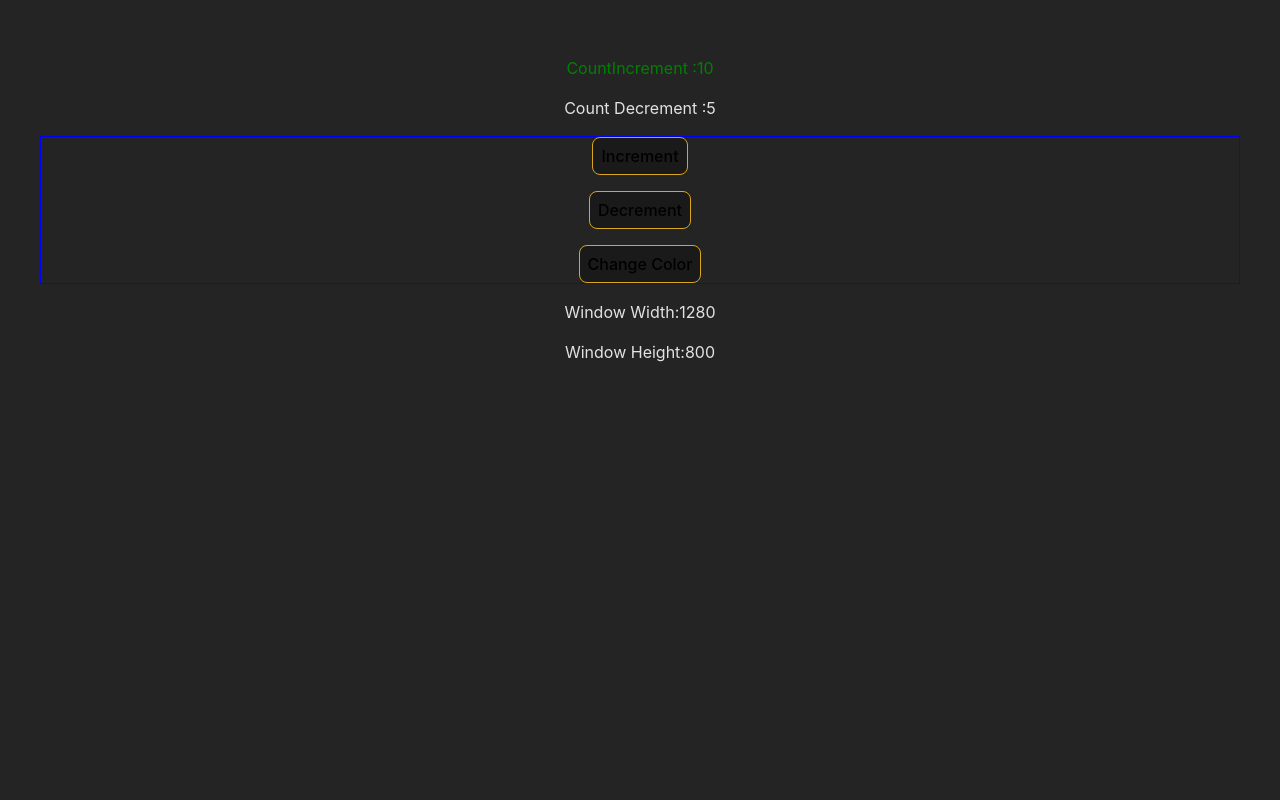
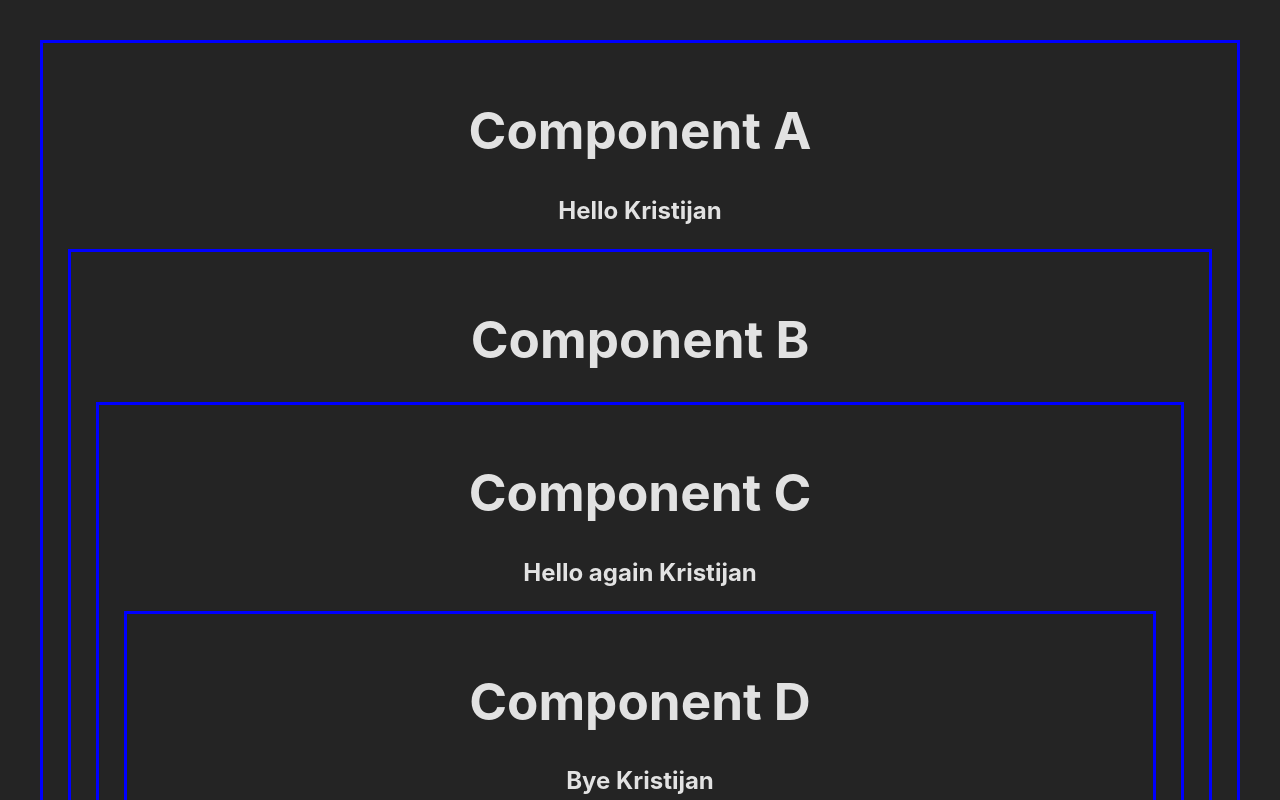
Before and after one commit to Kristijan-Karanfiloski/ReactEssentialsLab, a React (Vite) app: page / in a window 1280 px wide. Shown: the top 800 px of the page. Built offline with nearby package versions, Linux system fonts and the light colour scheme.

Commit message:
'useContext hook'

```diff
--- a/src/App.jsx
+++ b/src/App.jsx
@@ -1,4 +1,5 @@
 import "./App.css";
+import ComponentA from "./components/useContext-hook/componentA/ComponentA.jsx";
 import UseEffectHook from "./components/useEffect-hook/UseEffectHook.jsx";
 
 function App() {
@@ -6,7 +7,8 @@
     <>
       <div>
         {/*<OnChangeEventHandler />*/}
-        <UseEffectHook />
+        {/* <UseEffectHook /> */}
+        <ComponentA/>
       </div>
     </>
   );
--- /dev/null
+++ b/src/components/useContext-hook/componentA/ComponentA.jsx
@@ -0,0 +1,38 @@
+import React, { createContext, useState } from "react";
+import "./ComponentA.scss";
+import ComponentB from "../componentB/ComponentB";
+
+//useContext()= React hook that allows you to share values between multiple levels of components without passing props through each level
+
+//PROVIDER COMPONENT
+// 1. import {createContext} from 'react'
+// 2. export const MyContext=createContext()
+// 3. <MyContext.Provider value={value}>
+//       <Child/>
+//    </MyContext.Provider>
+
+// CONSUMER COMPONENTS
+
+// 1. import React,{useContext} form 'react'
+//    import {MyCOntext} from './ComponentA'
+// 2. const value = useContext(MyContext)
+
+export const UserContext = createContext();
+
+function ComponentA() {
+  const [user, setuser] = useState("Kristijan");
+
+  return (
+    <>
+      <div className="box">
+        <h1>Component A</h1>
+        <h2>{`Hello ${user}`}</h2>
+        <UserContext.Provider value={user}>
+          <ComponentB user={user} />
+        </UserContext.Provider>
+      </div>
+    </>
+  );
+}
+
+export default ComponentA;
--- /dev/null
+++ b/src/components/useContext-hook/componentA/ComponentA.scss
@@ -0,0 +1,4 @@
+.box{
+    border: 3px solid blue;
+    padding: 25px;
+}
--- /dev/null
+++ b/src/components/useContext-hook/componentB/ComponentB.jsx
@@ -0,0 +1,16 @@
+import React from 'react';
+import ComponentC from '../componentC/ComponentC';
+
+
+function ComponentB() {
+    return (
+        <>
+            <div className='box'>
+                <h1>Component B</h1>
+                <ComponentC/>
+            </div>
+        </>
+    );
+}
+
+export default ComponentB;
--- /dev/null
+++ b/src/components/useContext-hook/componentC/ComponentC.jsx
@@ -0,0 +1,19 @@
+import ComponentD from "../componentD/ComponentD";
+import React, { useContext } from "react";
+import { UserContext } from "../componentA/ComponentA";
+
+function ComponentC() {
+  const user = useContext(UserContext);
+
+  return (
+    <>
+      <div className="box">
+        <h1>Component C</h1>
+        <h2>{`Hello again ${user}`}</h2>
+        <ComponentD />
+      </div>
+    </>
+  );
+}
+
+export default ComponentC;
--- /dev/null
+++ b/src/components/useContext-hook/componentD/ComponentD.jsx
@@ -0,0 +1,20 @@
+import React, { useContext } from "react";
+import { UserContext } from "../componentA/ComponentA";
+
+function ComponentD() {
+  //CONSUMER COMPONENT
+
+  const user = useContext(UserContext);
+
+  return (
+    <>
+      <div className="box">
+        <h1>Component D</h1>
+        <h2>{`Bye ${user}`}</h2>
+      </div>
+      <></>
+    </>
+  );
+}
+
+export default ComponentD;
```
Also changed, not shown: src/components/useContext-hook/componentB/ComponentB.scss (added), src/components/useContext-hook/componentC/ComponentC.scss (added), src/components/useContext-hook/componentD/ComponentD.scss (added).
